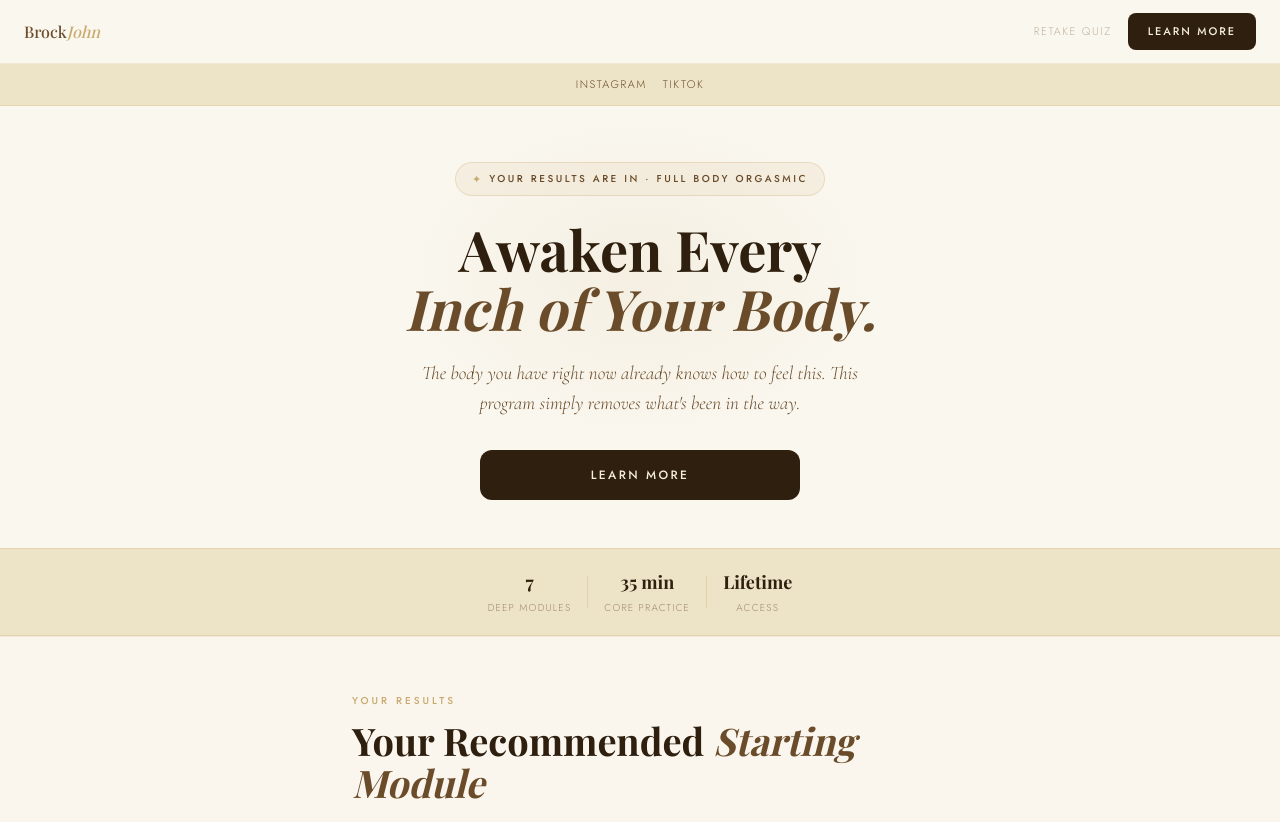
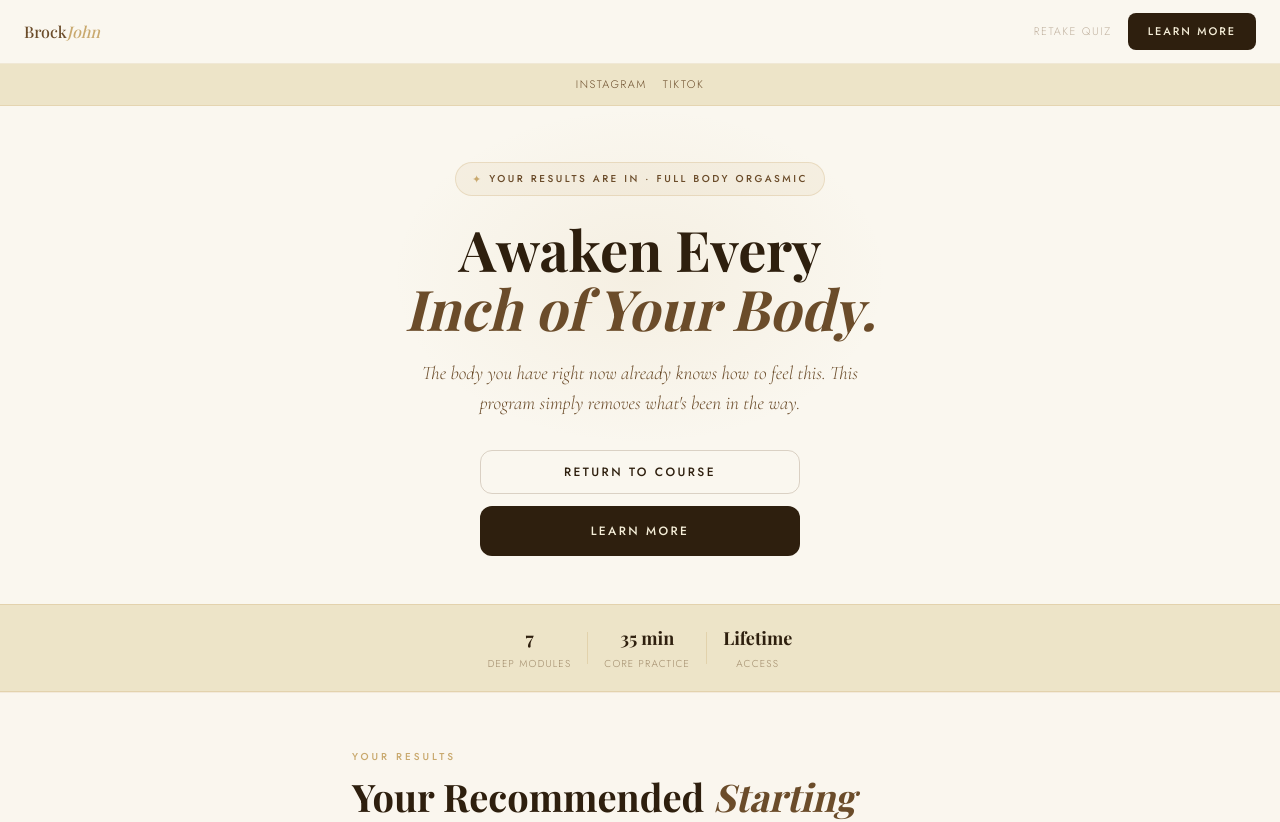
Before and after one commit to hypnovala/fbo-quiz, a Next.js app: page /result in a window 1280 px wide. Shown: the top 822 px of the page. Built offline with nearby package versions, Linux system fonts and the light colour scheme; a web font is replaced by a local one.

Commit message:
update results

```diff
--- a/components/Results.tsx
+++ b/components/Results.tsx
@@ -115,6 +115,12 @@ function ResultsInner() {
             The body you have right now already knows how to feel this. This program simply removes what's been in the way.
           </p>
           <div className="flex flex-col items-center gap-3">
+            <a
+              href={COURSE_URL}
+              className="w-full max-w-xs py-3 border border-[rgba(107,76,42,0.22)] text-brown rounded-xl font-jost text-[12px] font-medium tracking-[0.2em] uppercase hover:bg-[rgba(201,169,110,0.08)] transition-colors text-center block"
+            >
+              Return to Course
+            </a>
             <a href={COURSE_URL} className="w-full max-w-xs py-4 bg-brown text-cream rounded-xl font-jost text-[12px] font-medium tracking-[0.2em] uppercase hover:opacity-85 transition-opacity text-center block">
               Learn More
             </a>
@@ -375,6 +381,12 @@ function ResultsInner() {
             Your body has been <em className="italic text-gold block">waiting for this.</em>
           </h2>
           <p className="font-cormorant text-[19px] italic text-[rgba(245,238,216,0.5)] mb-8">You only need to say yes.</p>
+          <a
+            href={COURSE_URL}
+            className="inline-block w-full py-[15px] mb-3 border border-[rgba(201,169,110,0.35)] text-cream rounded-xl font-jost text-[12px] font-semibold tracking-[0.2em] uppercase hover:bg-[rgba(201,169,110,0.08)] transition-colors"
+          >
+            Return to Course
+          </a>
           <a href={COURSE_URL} className="inline-block w-full py-[17px] bg-gold text-brown rounded-xl font-jost text-[12px] font-semibold tracking-[0.2em] uppercase hover:opacity-88 transition-opacity">Learn More</a>
           <p className="mt-4 text-[11px] text-[rgba(245,238,216,0.22)]">30-day guarantee · Lifetime access · Cancel Sacred Circle anytime</p>
           <a
@@ -383,7 +395,7 @@ function ResultsInner() {
             rel="noreferrer"
             className="inline-block mt-8 text-[11px] tracking-[0.14em] uppercase text-[rgba(201,169,110,0.75)] underline hover:text-gold transition-colors"
           >
-            Not ready yet? Read the Free Orgasm Guide →
+            Enjoy the Free Orgasm Guide and Return →
           </a>
         </div>
       </section>
```
Also changed, not shown: 1 other file (tests, documents, lock files or other folders).
